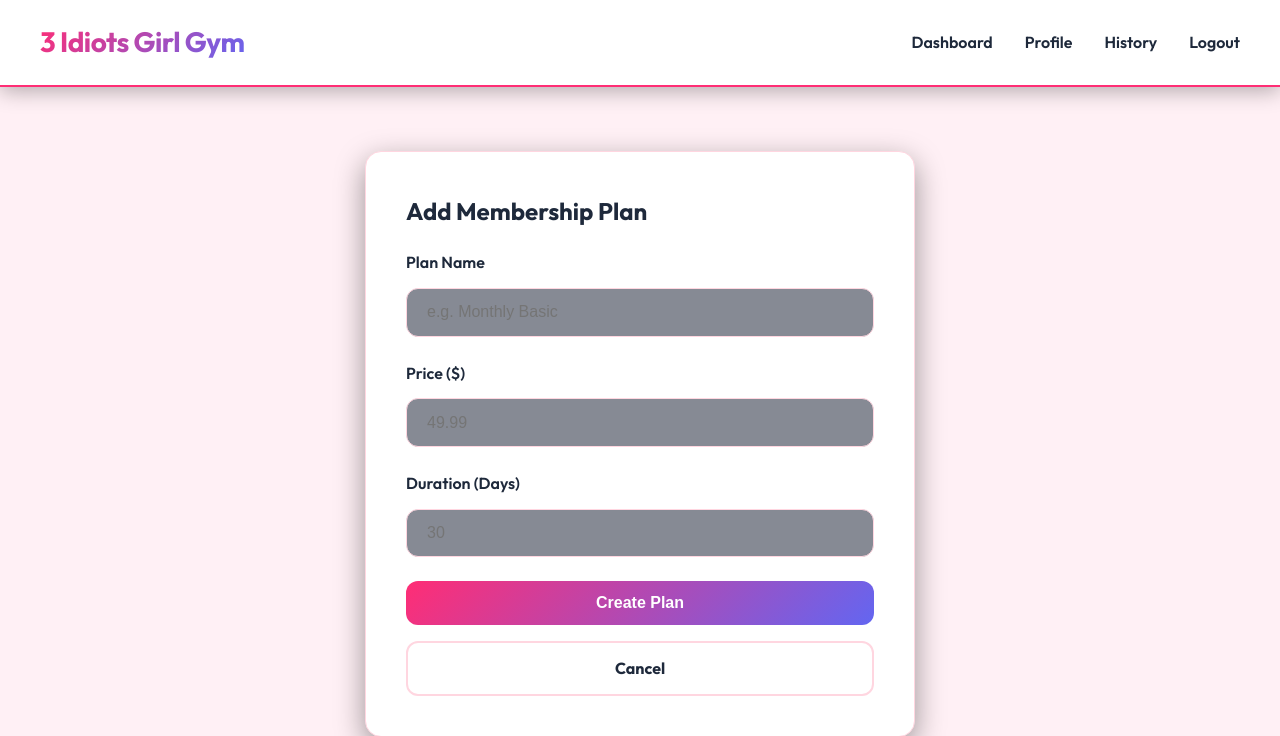
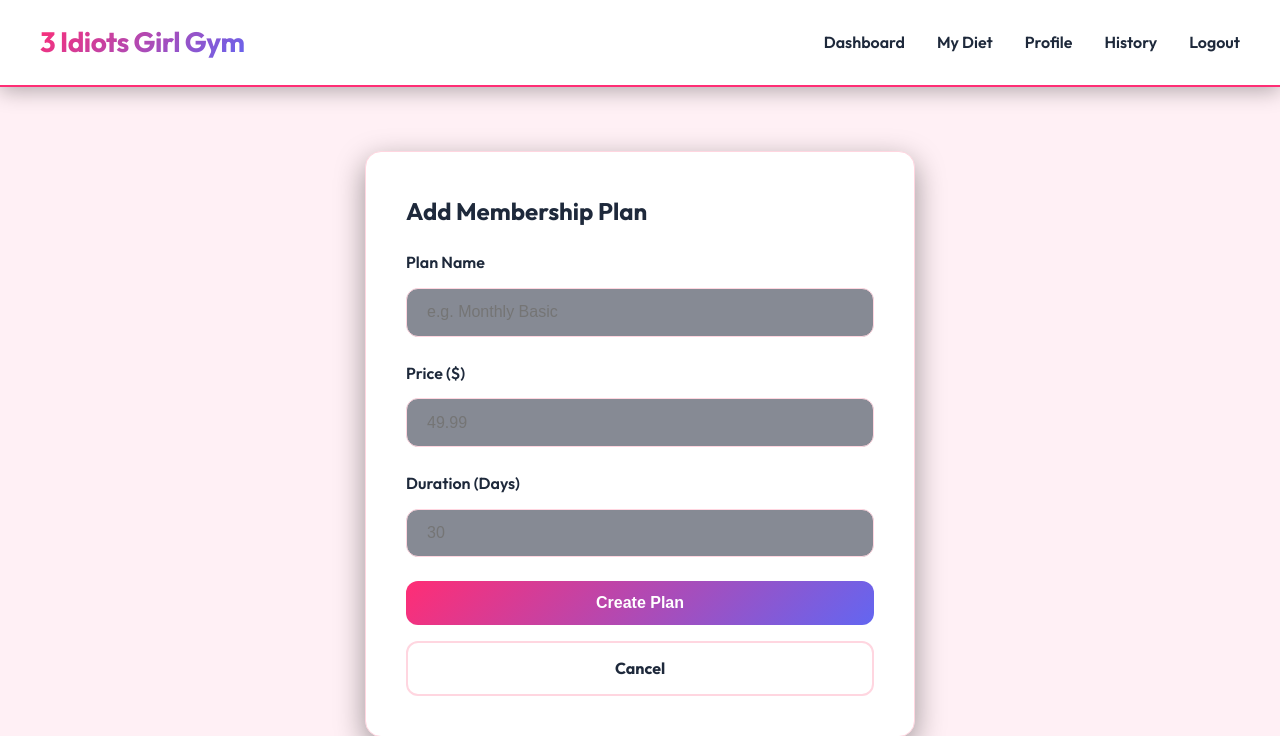
Before and after one commit to mahimaakter363937-lgtm/GYM-Management-System, a Flask app: page /admin/add_plan in a window 1280 px wide. Shown: the top 736 px of the page. Run offline with Flask 3, Linux system fonts and the light colour scheme; the visitor is signed in with stand-in values (Sample User, id 1).

Commit message:
Update base.html for button

```diff
--- a/templates/base.html
+++ b/templates/base.html
@@ -1,5 +1,6 @@
 <!DOCTYPE html>
 <html lang="en">
+
 <head>
   <meta charset="UTF-8">
   <meta name="viewport" content="width=device-width, initial-scale=1.0">
@@ -7,6 +8,7 @@
   <link rel="stylesheet" href="{{ url_for('static', filename='style.css') }}">
   {% block head %}{% endblock %}
 </head>
+
 <body>
 
   <nav class="navbar">
@@ -14,19 +16,21 @@
     <ul class="navbar-nav">
       {% if session.get('member_id') %}
       <li><a href="/dashboard">Dashboard</a></li>
+      <li><a href="/my_diet">My Diet</a></li>
       <li><a href="/profile">Profile</a></li>
       <li><a href="/payment_history">History</a></li>
       <li><a href="/logout">Logout</a></li>
-
       {% elif session.get('admin') %}
       <li><a href="/admin">Admin Home</a></li>
       <li><a href="/admin/members">Members</a></li>
+      <li><a href="/admin/attendance">Attendance</a></li>
       <li><a href="/admin/plans">Plans</a></li>
+      <li><a href="/admin/diet_plans">Diet Plans</a></li>
+      <li><a href="/admin/assign_diet">Assign Diet</a></li>
+      <li><a href="/admin/assign_workout">Assign Workout</a></li>
       <li><a href="/admin/payments">Payments</a></li>
-      <li><a href="/admin/attendance">Attendance</a></li>
+      <li><a href="/admin/feedback">Feedback</a></li>
       <li><a href="/admin/logout">Logout</a></li>
-
-
       {% else %}
       <li><a href="/login">Login</a></li>
       <li><a href="/register">Register</a></li>
@@ -53,4 +57,5 @@
   </footer>
 
 </body>
+
 </html>
```
Lines whose indentation alone changed are shown as unchanged.
